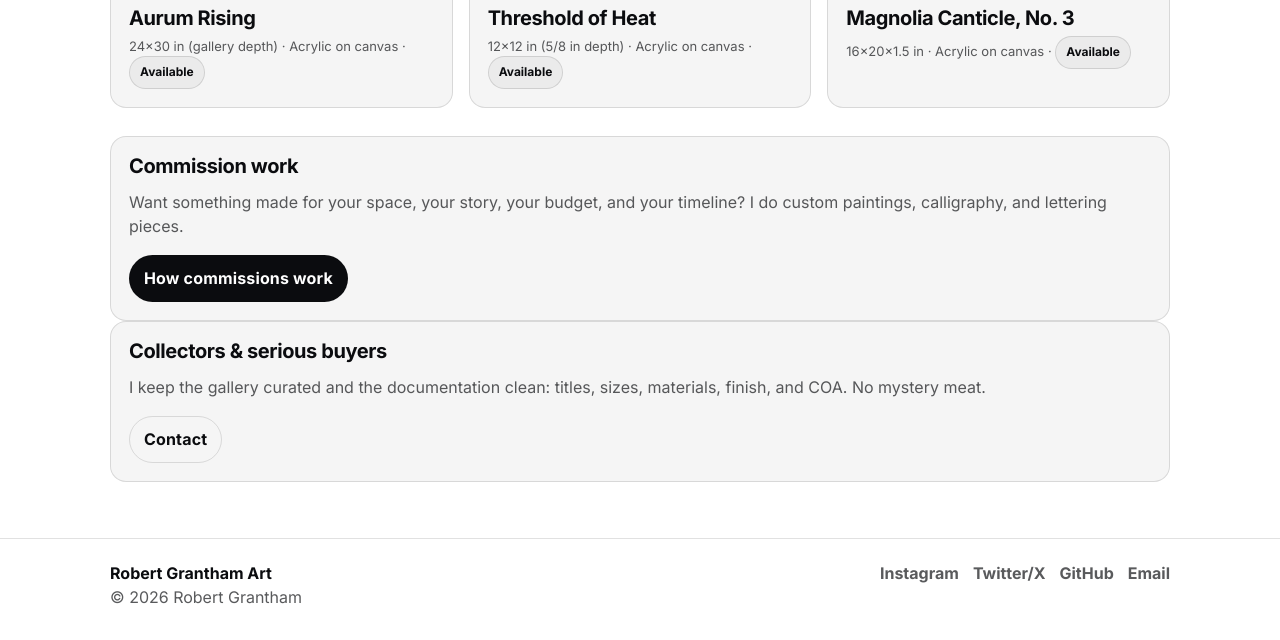
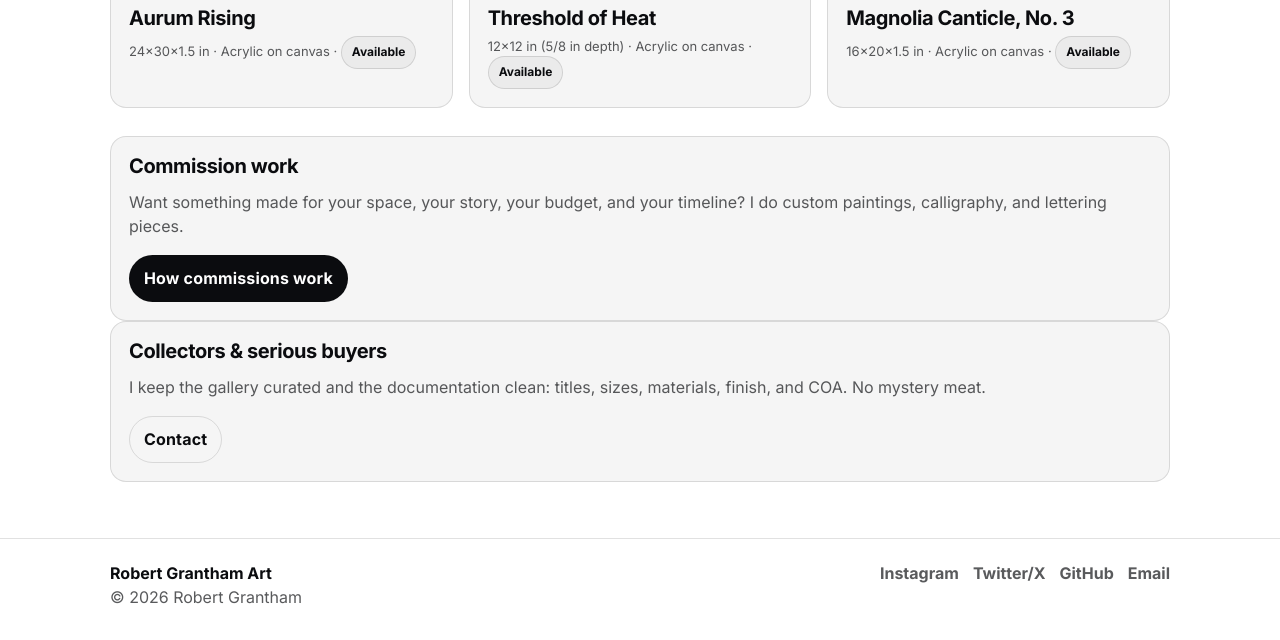
Before and after one commit to rgrantham82/rgrantham82.github.io, a Jekyll site: the page built from index.html, in a window 1280 px wide and 900 px high, scrolled down 867 px, cut to the strip 260-900 px from the top of the window. Built offline with Jekyll 4.4.1, drawn with Linux system fonts in a browser that asks for light colours; the list of posts is cut into pages by our own code.

Commit message:
Change size format in aurum-rising.md
Updated the size format for the artwork.

```diff
--- a/_works/aurum-rising.md
+++ b/_works/aurum-rising.md
@@ -3,7 +3,7 @@ title: Aurum Rising
 year: 2026
 series: Aurum Rising
 status: Available
-size: 24×30 in (gallery depth)
+size: 24×30x1.5 in
 medium: Acrylic on canvas
 finish: Matte varnish
 inventory_id: RGA-AR-2026-01
```
